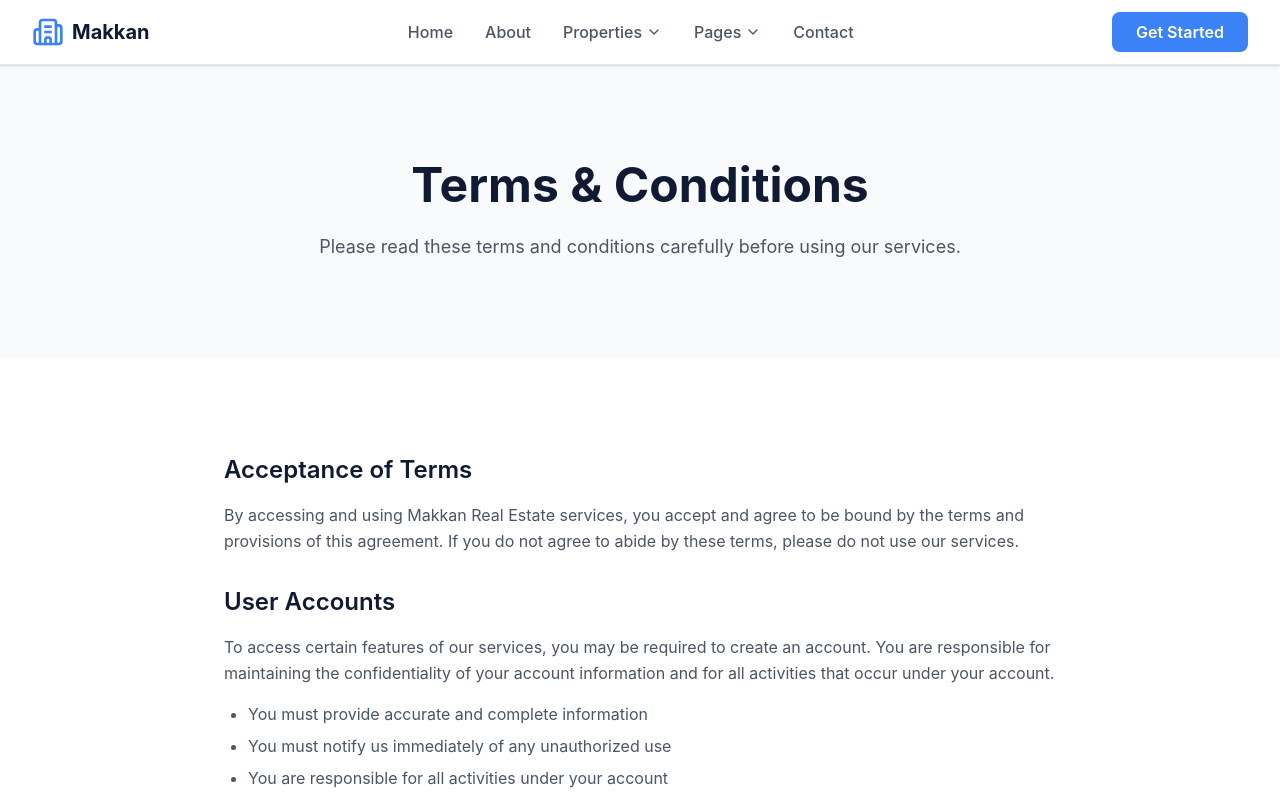
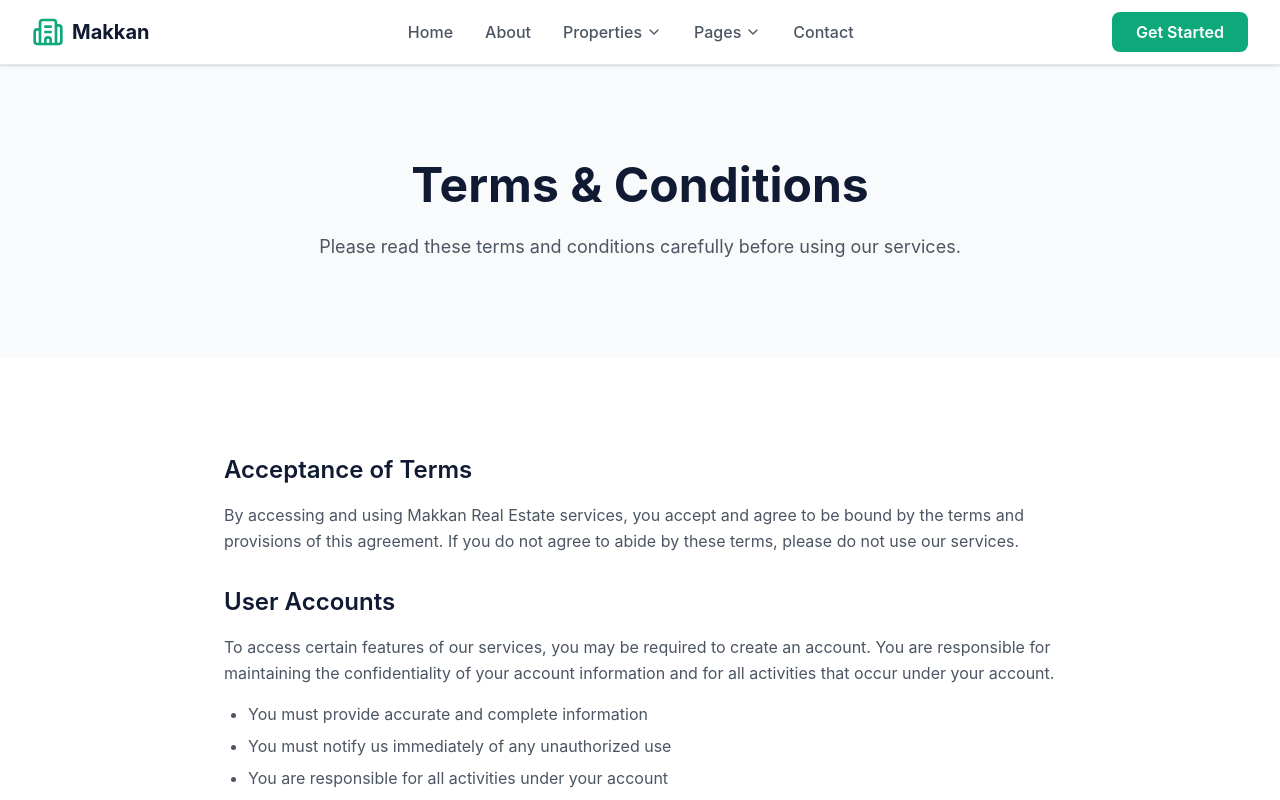
Before and after one commit to msnoor975-ship-it/Makkan-frontend, a React (Vite) app: page /terms in a window 1280 px wide. Shown: the top 800 px of the page. Built offline with nearby package versions, Linux system fonts and the light colour scheme; no server answers.

Commit message:
Rollback colors to green/teal and fix nginx/fly.toml port alignment to 8080

```diff
--- a/tailwind.config.js
+++ b/tailwind.config.js
@@ -7,18 +7,18 @@ export default {
   theme: {
     extend: {
       colors: {
-        // Primary brand color - blue
+        // Primary brand color - teal/emerald green
         primary: {
-          50: '#eff6ff',
-          100: '#dbeafe',
-          200: '#bfdbfe',
-          300: '#93c5fd',
-          400: '#60a5fa',
-          500: '#3B82F6', // Main primary color
-          600: '#2563eb',
-          700: '#1d4ed8',
-          800: '#1e40af',
-          900: '#1e3a8a',
+          50: '#f0fdf4',
+          100: '#dcfce7',
+          200: '#bbf7d0',
+          300: '#86efac',
+          400: '#4ade80',
+          500: '#0EA97B', // Main primary color
+          600: '#059669',
+          700: '#047857',
+          800: '#065f46',
+          900: '#064e3b',
         },
         // Secondary/dark - navy/dark-blue
         secondary: {
```
